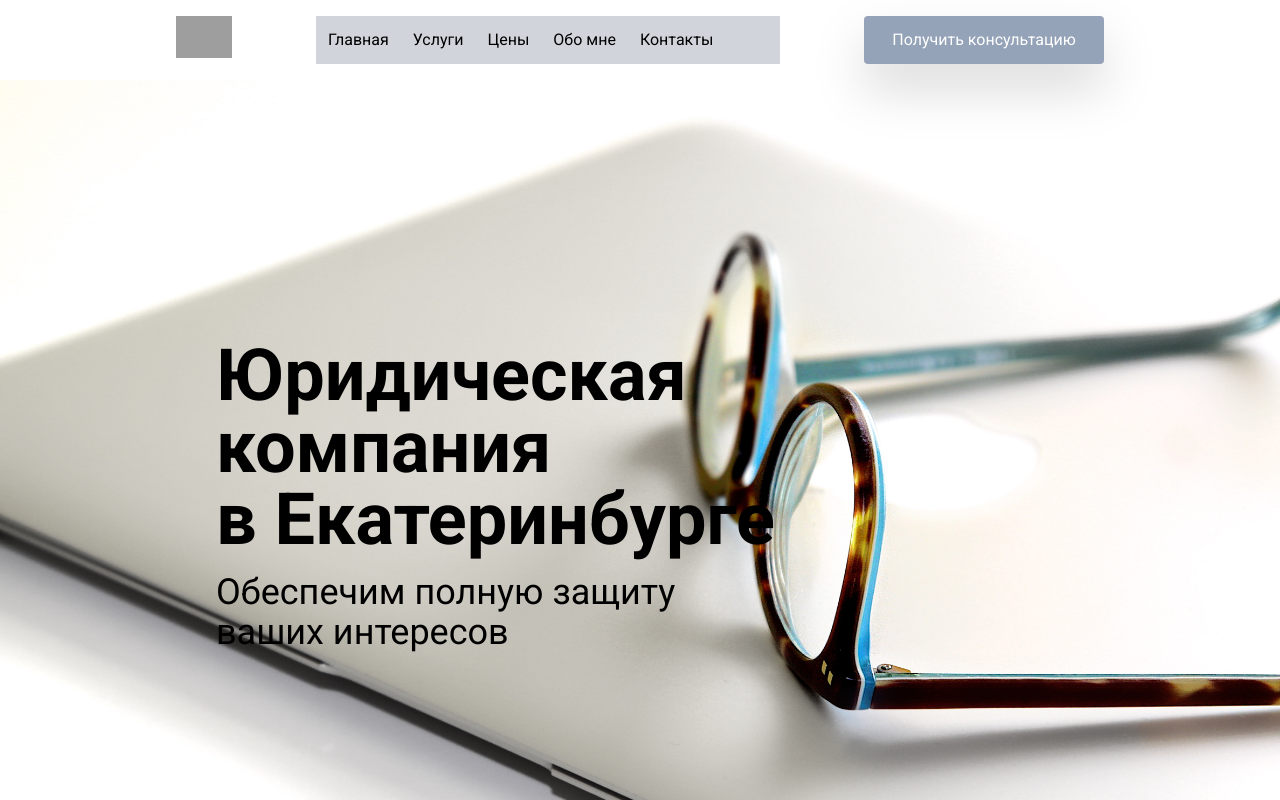
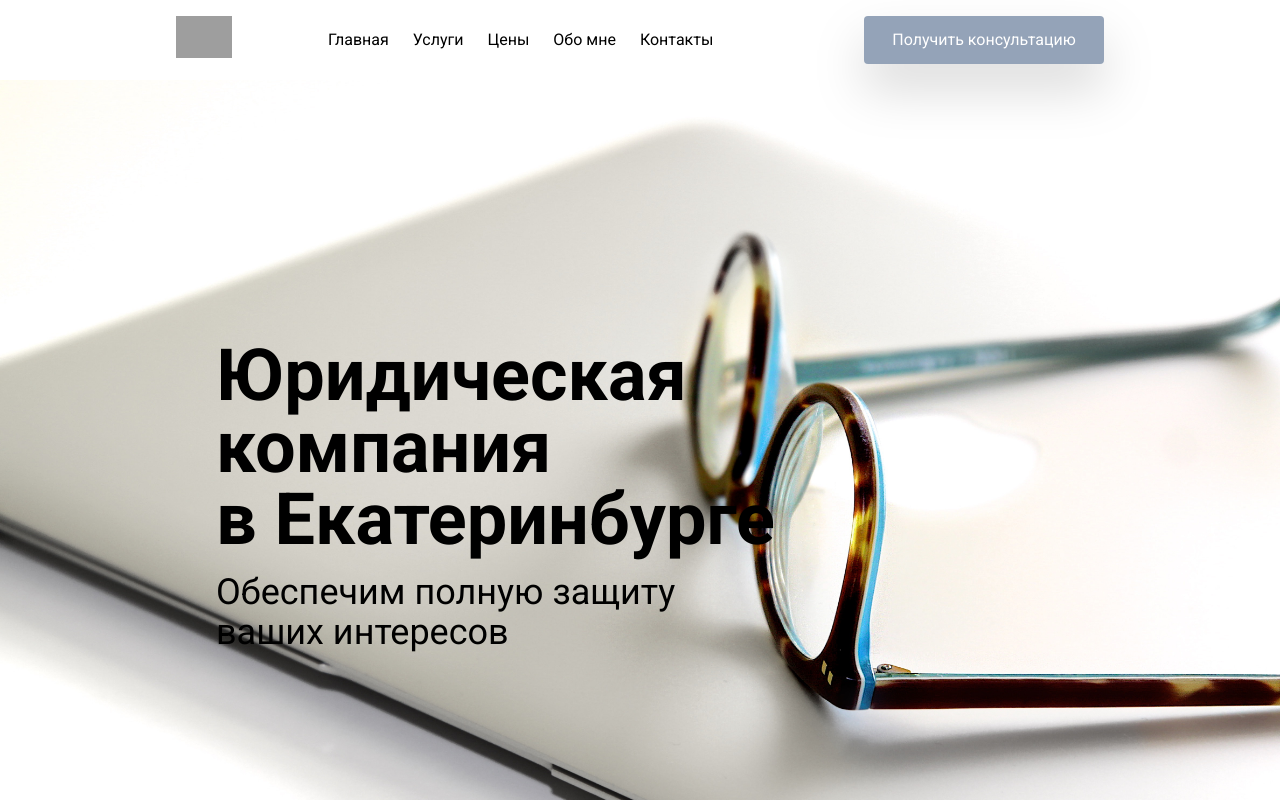
Before and after one commit to mizonov-iv/lawyer, a Vue app: page / in a window 1280 px wide. Shown: the top 800 px of the page. Built offline with nearby package versions, Linux system fonts and the light colour scheme; grey boxes are pictures that could not be loaded.

Commit message:
no message

```diff
--- a/src/components/Navbar.vue
+++ b/src/components/Navbar.vue
@@ -15,7 +15,7 @@
         <img class="w-14" src="/logo.png" alt="">
       </a>
         <ul
-            class=" w-3/4 md:w-6/12 h-screen py-10 sm:py-0 md:h-fit absolute top-0 left-0 md:static md:flex z-10 bg-gray-300"
+            class=" w-3/4 md:w-6/12 h-screen py-10 sm:py-0 md:h-fit absolute top-0 left-0 md:static md:flex z-10 bg-gray-300 sm:bg-inherit"
             :class="burgerToggle ? 'block' : 'hidden'"
         >
           <li class="p-3 hover:scale-110 transition duration-700 ease-in-out">
```
Also changed, not shown: 1 other file (tests, documents, lock files or other folders).
